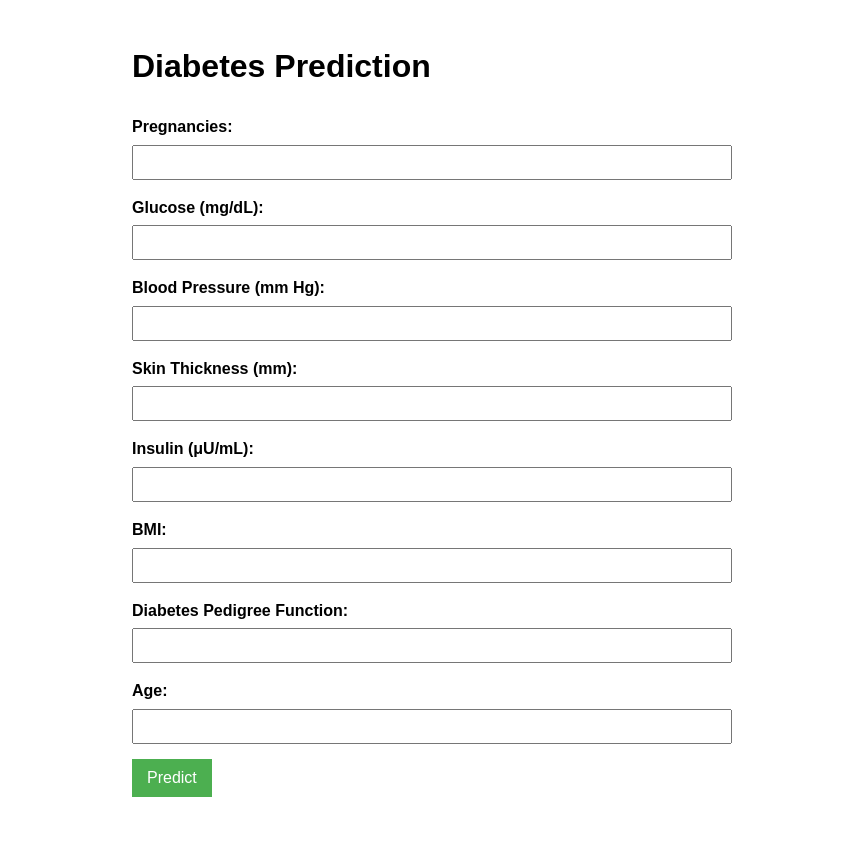
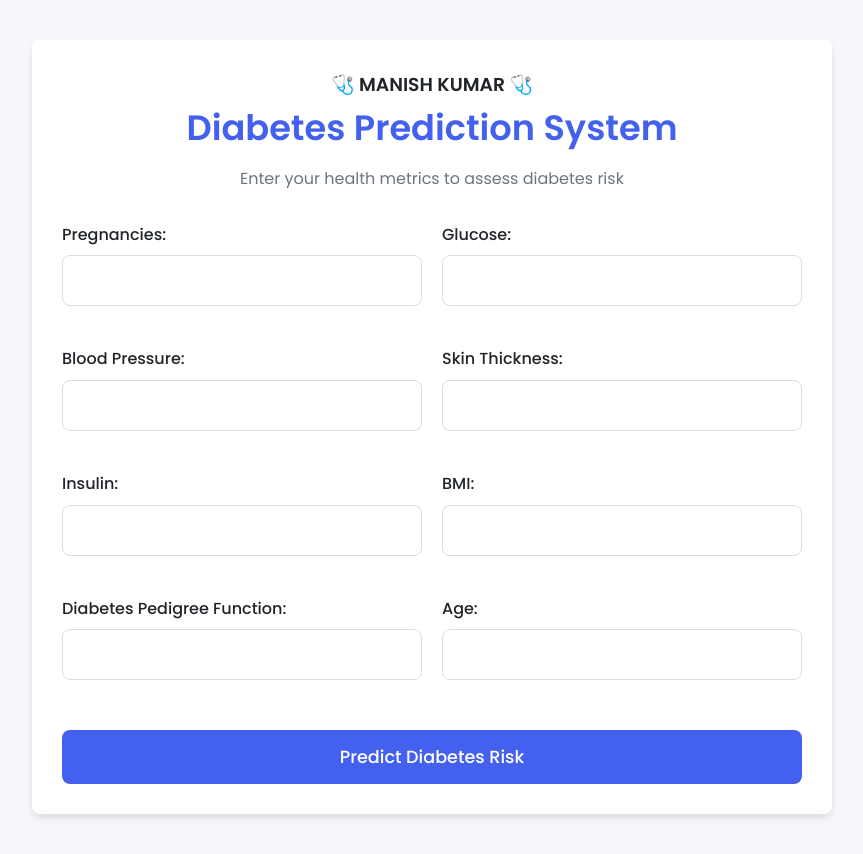
Before and after one commit to MANISH8544/Diabetes-Prediction, a Flask app: page / in a window 1280 px wide. Shown: the whole page, without its empty margins (208-1071 px from the left). Before the commit the page ends 797 px from the top, so only its background shows below. Run offline with Flask 3, Linux system fonts and the light colour scheme; parts of the project's set-up code (start-up, migrations or seed data) failed here and were passed over.

Commit message:
Update index.html

```diff
--- a/templates/index.html
+++ b/templates/index.html
@@ -3,105 +3,235 @@
 <head>
     <meta charset="UTF-8">
     <meta name="viewport" content="width=device-width, initial-scale=1.0">
-    <title>Diabetes Prediction</title>
+    <title>Diabetes Prediction System</title>
+    <link href="https://fonts.googleapis.com/css2?family=Poppins:wght@300;400;500;600&display=swap" rel="stylesheet">
     <style>
+        :root {
+            --primary: #4361ee;
+            --primary-dark: #3a56d4;
+            --danger: #ef233c;
+            --success: #2ecc71;
+            --light: #f8f9fa;
+            --dark: #212529;
+            --gray: #6c757d;
+            --border-radius: 8px;
+            --box-shadow: 0 4px 6px rgba(0, 0, 0, 0.1);
+        }
+
+        * {
+            margin: 0;
+            padding: 0;
+            box-sizing: border-box;
+        }
+
         body {
-            font-family: Arial, sans-serif;
-            max-width: 600px;
-            margin: 0 auto;
-            padding: 20px;
+            font-family: 'Poppins', sans-serif;
+            background-color: #f5f7fa;
+            color: var(--dark);
             line-height: 1.6;
+            padding: 0;
+            margin: 0;
         }
+
+        .container {
+            max-width: 800px;
+            margin: 40px auto;
+            padding: 30px;
+            background: white;
+            border-radius: var(--border-radius);
+            box-shadow: var(--box-shadow);
+        }
+
+        header {
+            text-align: center;
+            margin-bottom: 30px;
+        }
+
+        h1 {
+            color: var(--primary);
+            font-size: 2.2rem;
+            margin-bottom: 10px;
+        }
+
+        .subtitle {
+            color: var(--gray);
+            font-size: 1rem;
+            font-weight: 400;
+        }
+
+        .form-container {
+            display: grid;
+            grid-template-columns: repeat(2, 1fr);
+            gap: 20px;
+        }
+
         .form-group {
-            margin-bottom: 15px;
+            margin-bottom: 20px;
         }
+
         label {
             display: block;
-            margin-bottom: 5px;
-            font-weight: bold;
+            margin-bottom: 8px;
+            font-weight: 500;
+            color: var(--dark);
         }
+
         input {
             width: 100%;
-            padding: 8px;
-            box-sizing: border-box;
+            padding: 12px 15px;
+            border: 1px solid #ddd;
+            border-radius: var(--border-radius);
+            font-family: 'Poppins', sans-serif;
+            font-size: 1rem;
+            transition: all 0.3s ease;
         }
+
+        input:focus {
+            outline: none;
+            border-color: var(--primary);
+            box-shadow: 0 0 0 3px rgba(67, 97, 238, 0.2);
+        }
+
         button {
-            background-color: #4CAF50;
+            grid-column: span 2;
+            background-color: var(--primary);
             color: white;
-            padding: 10px 15px;
+            padding: 14px 20px;
             border: none;
+            border-radius: var(--border-radius);
             cursor: pointer;
-            font-size: 16px;
+            font-size: 1.1rem;
+            font-weight: 500;
+            font-family: 'Poppins', sans-serif;
+            transition: all 0.3s ease;
+            margin-top: 10px;
         }
+
         button:hover {
-            background-color: #45a049;
+            background-color: var(--primary-dark);
+            transform: translateY(-2px);
+            box-shadow: 0 6px 12px rgba(0, 0, 0, 0.1);
         }
-        .result {
-            margin-top: 20px;
-            padding: 10px;
-            border-radius: 5px;
+
+        .result-container {
+            margin-top: 30px;
+            padding: 0;
+            border-radius: var(--border-radius);
+            overflow: hidden;
         }
+
+        .result-header {
+            padding: 15px 20px;
+            background-color: var(--primary);
+            color: white;
+            font-weight: 500;
+        }
+
+        .result-content {
+            padding: 20px;
+            font-size: 1.2rem;
+            text-align: center;
+        }
+
         .diabetic {
-            background-color: #ffdddd;
-            color: #d8000c;
+            background-color: rgba(239, 35, 60, 0.1);
+            color: var(--danger);
+            border-left: 4px solid var(--danger);
+            border-right: 4px solid var(--danger);
         }
+
         .not-diabetic {
-            background-color: #ddffdd;
-            color: #4F8A10;
+            background-color: rgba(46, 204, 113, 0.1);
+            color: var(--success);
+            border-left: 4px solid var(--success);
+            border-right: 4px solid var(--success);
+        }
+
+        @media (max-width: 768px) {
+            .container {
+                margin: 20px;
+                padding: 20px;
+            }
+
+            .form-container {
+                grid-template-columns: 1fr;
+            }
+
+            button {
+                grid-column: span 1;
+            }
         }
     </style>
 </head>
 <body>
-    <h1>Diabetes Prediction</h1>
+    <div class="container">
+        <header>
+            <h3>🩺 MANISH KUMAR 🩺</h3>
+            <h1>Diabetes Prediction System</h1>
+            <p class="subtitle">Enter your health metrics to assess diabetes risk</p>
+        </header>
+
         <form method="POST" action="/">
+            <div class="form-container">
                 <div class="form-group">
                     <label for="pregnancies">Pregnancies:</label>
-            <input type="number" id="pregnancies" name="pregnancies" step="1" min="0" required>
+                    <input type="number" id="pregnancies" name="pregnancies" step="1" min="0"  required>
                 </div>
 
                 <div class="form-group">
-            <label for="glucose">Glucose (mg/dL):</label>
-            <input type="number" id="glucose" name="glucose" step="0.1" min="0" required>
+                    <label for="glucose">Glucose:</label>
+                    <input type="number" id="glucose" name="glucose" step="0.1" min="0"  required>
                 </div>
 
                 <div class="form-group">
-            <label for="blood_pressure">Blood Pressure (mm Hg):</label>
-            <input type="number" id="blood_pressure" name="blood_pressure" step="1" min="0" required>
+                    <label for="blood_pressure">Blood Pressure:</label>
+                    <input type="number" id="blood_pressure" name="blood_pressure" step="1" min="0"  required>
                 </div>
 
                 <div class="form-group">
-            <label for="skin_thickness">Skin Thickness (mm):</label>
+                    <label for="skin_thickness">Skin Thickness:</label>
                     <input type="number" id="skin_thickness" name="skin_thickness" step="1" min="0" required>
                 </div>
 
                 <div class="form-group">
-            <label for="insulin">Insulin (μU/mL):</label>
-            <input type="number" id="insulin" name="insulin" step="1" min="0" required>
+                    <label for="insulin">Insulin:</label>
+                    <input type="number" id="insulin" name="insulin" step="1" min="0"  required>
                 </div>
 
                 <div class="form-group">
                     <label for="bmi">BMI:</label>
-            <input type="number" id="bmi" name="bmi" step="0.1" min="0" required>
+                    <input type="number" id="bmi" name="bmi" step="0.1" min="0"  required>
                 </div>
 
                 <div class="form-group">
                     <label for="dpf">Diabetes Pedigree Function:</label>
-            <input type="number" id="dpf" name="dpf" step="0.001" min="0" required>
+                    <input type="number" id="dpf" name="dpf" step="0.001" min="0"  required>
                 </div>
 
                 <div class="form-group">
                     <label for="age">Age:</label>
-            <input type="number" id="age" name="age" step="1" min="0" required>
+                    <input type="number" id="age" name="age" step="1" min="0"  required>
                 </div>
 
-        <button type="submit">Predict</button>
+                <button type="submit">Predict Diabetes Risk</button>
+            </div>
         </form>
 
         {% if result %}
-    <div class="result {% if result == 'Diabetic' %}diabetic{% else %}not-diabetic{% endif %}">
-        <h2>Prediction Result:</h2>
-        <p>{{ result }}</p>
+        <div class="result-container">
+            <div class="result-header">
+                <h2>Prediction Result</h2>
+            </div>
+            <div class="result-content {% if result == 'Diabetic' %}diabetic{% else %}not-diabetic{% endif %}">
+                <p><strong>{{ result }}</strong></p>
+                {% if result == 'Diabetic' %}
+                <p style="margin-top: 10px; font-size: 1rem;">Please consult with a healthcare professional.</p>
+                {% else %}
+                <p style="margin-top: 10px; font-size: 1rem;">Maintain healthy lifestyle habits.</p>
+                {% endif %}
+            </div>
         </div>
         {% endif %}
+    </div>
 </body>
 </html>
```
Lines whose indentation alone changed are shown as unchanged.
